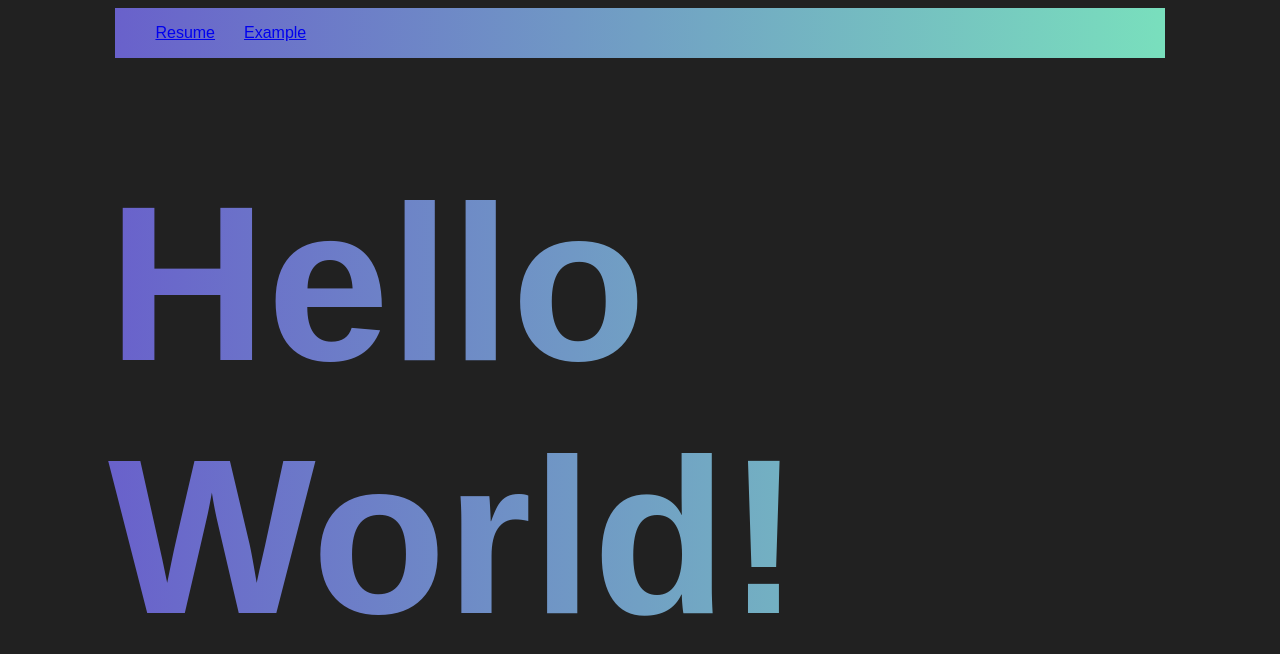
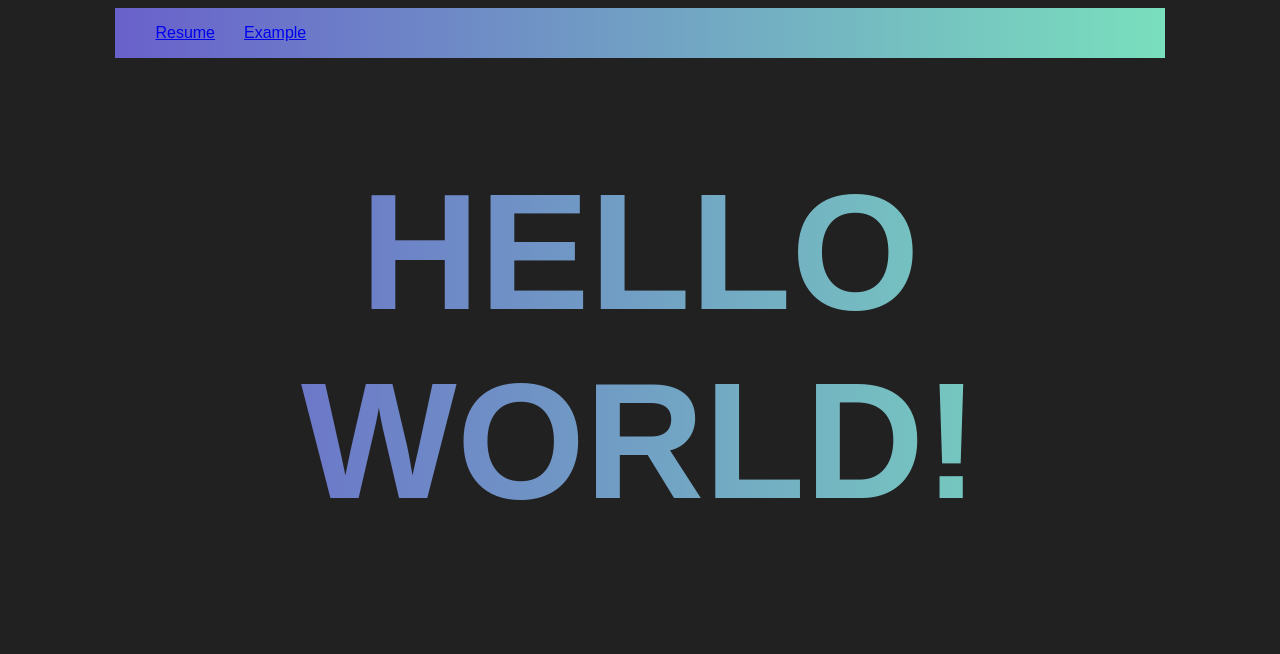
Before and after one commit to moonitil/moonitil.com, a plain HTML site: page index.html in a window 1280 px wide. Drawn offline with Linux system fonts and the light colour scheme.

```diff
--- a/styles/main_style.css
+++ b/styles/main_style.css
@@ -34,12 +34,12 @@
 }
 
 .banner{
-    font-size: 220px;
+    font-size: 165px;
     background: -webkit-linear-gradient(left, #6961CB, #79dfbd);
     -webkit-background-clip: text;
     -webkit-text-fill-color: transparent;
     margin: 100px;
-    text-transform: capitalize;
+    text-transform: uppercase;
     font-family: Arial, Helvetica, sans-serif;
-    align-self: center;
+    text-align: center;
 }
```
Also changed, not shown: styles/resume_style.css (+11 -0 lines).
